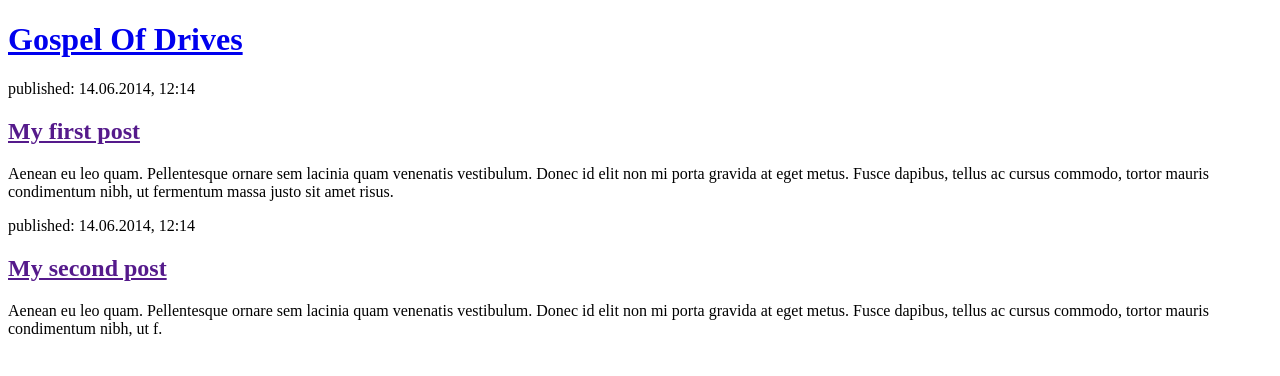
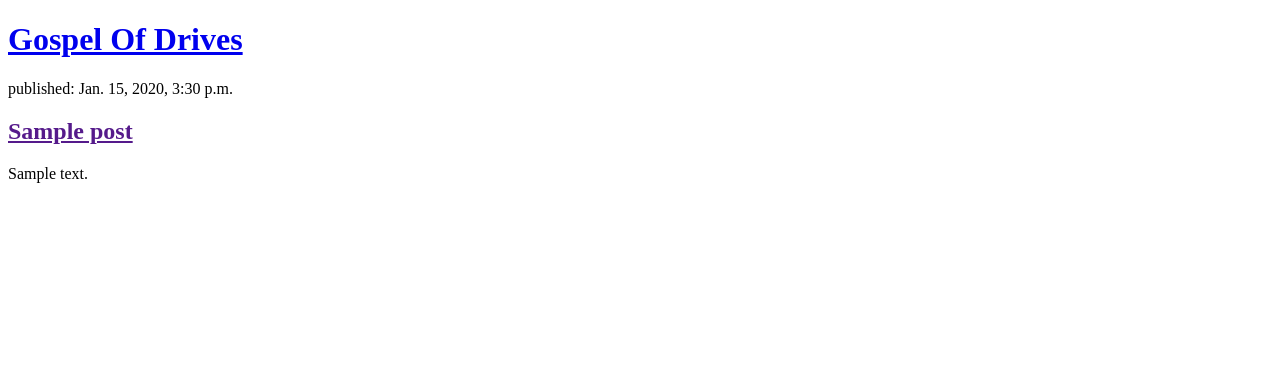
Before and after one commit to Crisp0/blogapp, a Django app: page / in a window 1280 px wide. Shown: the top 376 px of the page. Run offline with Django 4.2, Linux system fonts and the light colour scheme; tables that the repository leaves empty hold one stand-in row (values such as "Sample post").

Commit message:
modified templates to display posts from database

```diff
--- a/blogapp/blog/templates/blog/post_list.html
+++ b/blogapp/blog/templates/blog/post_list.html
@@ -7,17 +7,12 @@
         <header>
             <h1><a href="/">Gospel Of Drives</a></h1>
         </header>
-
+        {% for post in posts %}
         <article>
-            <time>published: 14.06.2014, 12:14</time>
-            <h2><a href="">My first post</a></h2>
-            <p>Aenean eu leo quam. Pellentesque ornare sem lacinia quam venenatis vestibulum. Donec id elit non mi porta gravida at eget metus. Fusce dapibus, tellus ac cursus commodo, tortor mauris condimentum nibh, ut fermentum massa justo sit amet risus.</p>
+            <time>published: {{ post.published_date }}</time>
+            <h2><a href="">{{ post.title }}</a></h2>
+            <p>{{ post.text|linebreaksbr }}</p>
         </article>
-
-        <article>
-            <time>published: 14.06.2014, 12:14</time>
-            <h2><a href="">My second post</a></h2>
-            <p>Aenean eu leo quam. Pellentesque ornare sem lacinia quam venenatis vestibulum. Donec id elit non mi porta gravida at eget metus. Fusce dapibus, tellus ac cursus commodo, tortor mauris condimentum nibh, ut f.</p>
-        </article>
+    {% endfor %}
     </body>
 </html>
--- a/blogapp/blog/views.py
+++ b/blogapp/blog/views.py
@@ -1,7 +1,8 @@
 from django.shortcuts import render
+from .models import Post
+from django.utils import timezone
 
 # Create your views here.
 def post_list(request):
-    return render(request, 'blog/post_list.html', {
-
-    })
+    posts = Post.objects.filter(published_date__lte=timezone.now()).order_by('published_date')
+    return render(request, 'blog/post_list.html', {'posts': posts})
```
